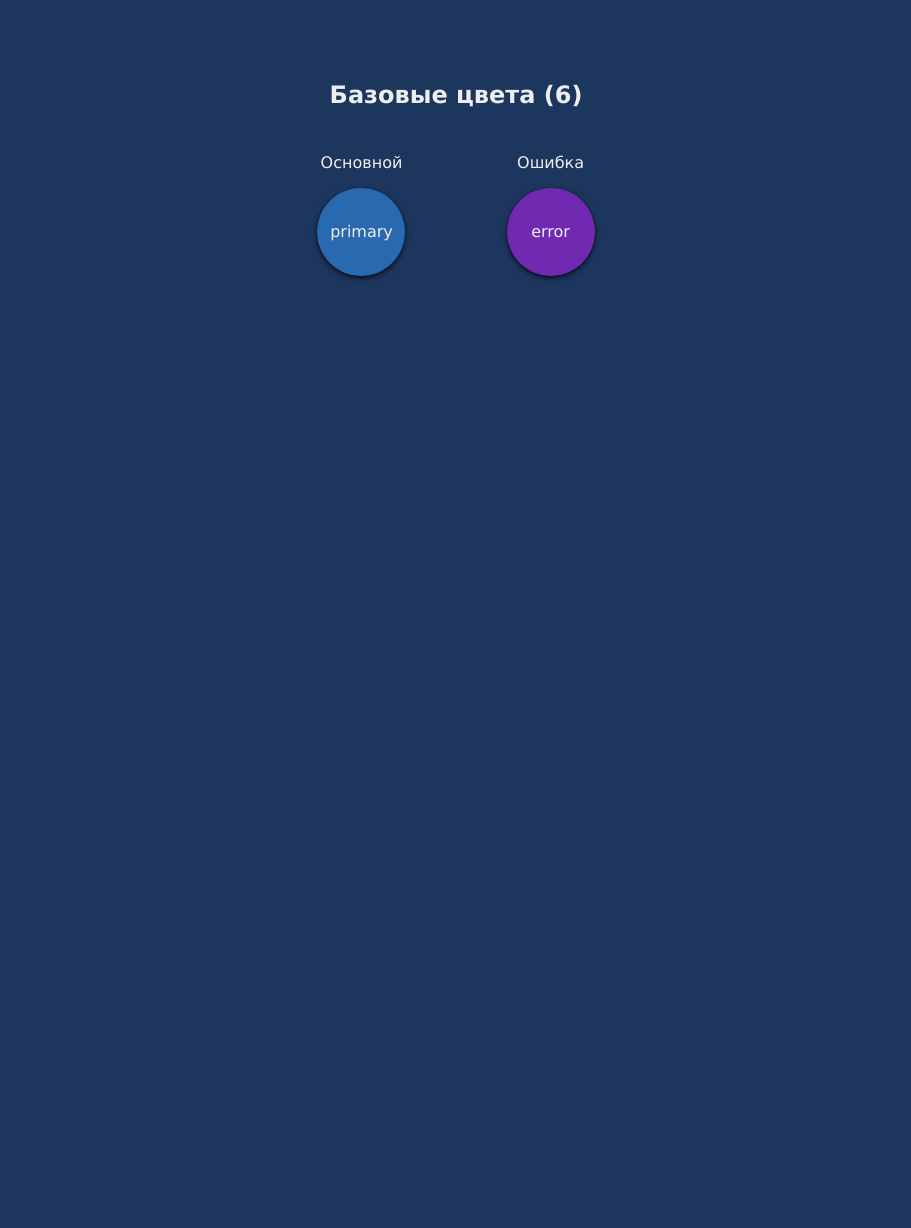
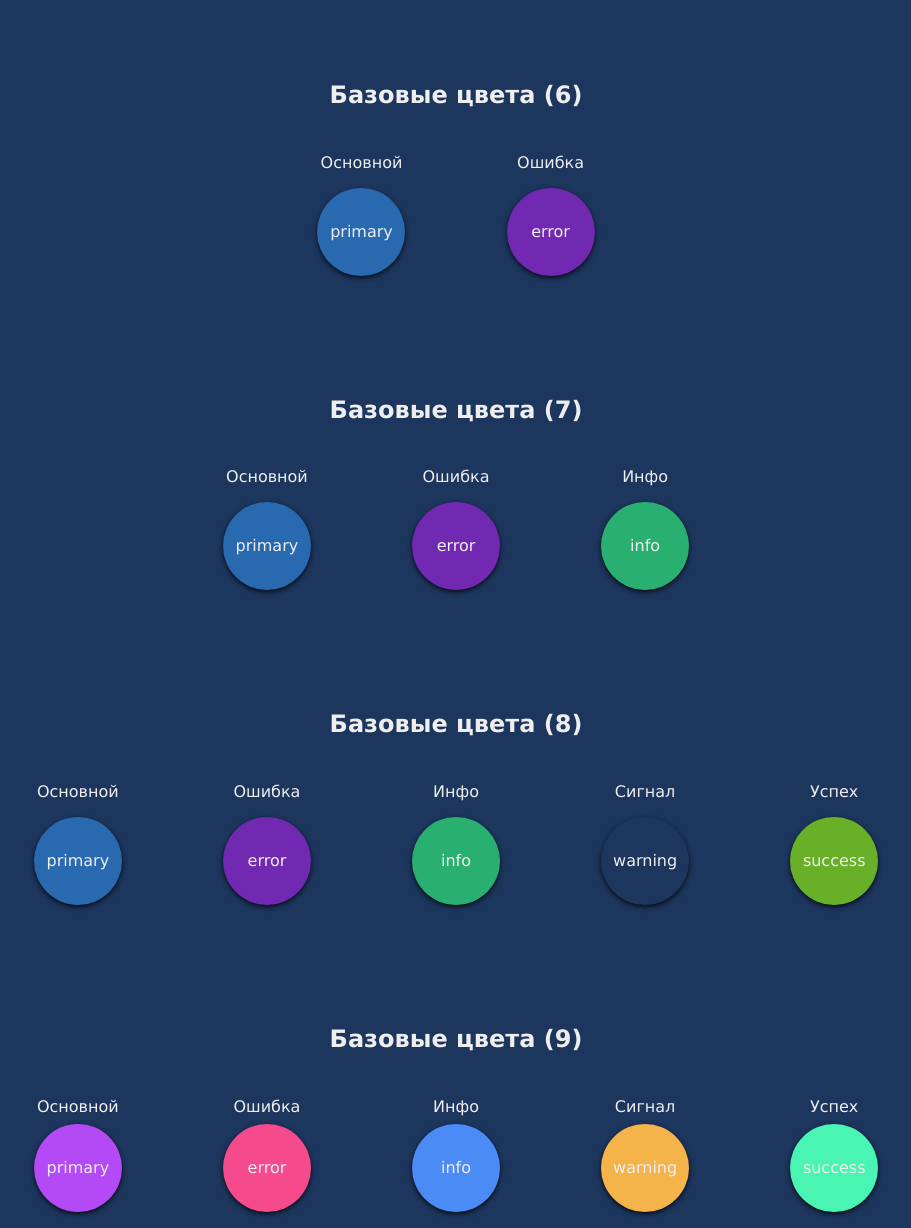
Before and after one commit to alexey-korablin/less_hints, a plain HTML site: page index.html in a window 1280 px wide. Shown: the part 1710-2938 px from the top of the page, without its empty margins (184-1095 px from the left). Before the commit the page ends 2010 px from the top, so only its background shows below. Drawn offline with Linux system fonts and the light colour scheme.

Commit message:
004 Added 3 parts (total 9 parts) There's info about calculate colors

```diff
--- a/index.html
+++ b/index.html
@@ -59,5 +59,69 @@
             <span class="color color-error6">error</span>
         </figure>
     </article>
+    <!--Часть 7-->
+    <article class="palette">
+        <h1>Базовые цвета (7)</h1>
+        <figure class="palette-item7">
+            <figcaption>Основной</figcaption>
+            <span class="color color-primary7">primary</span>
+        </figure>
+        <figure class="palette-item7">
+            <figcaption>Ошибка</figcaption>
+            <span class="color color-error7">error</span>
+        </figure>
+        <figure class="palette-item7">
+            <figcaption>Инфо</figcaption>
+            <span class="color color-info7">info</span>
+        </figure>
+    </article>
+    <!--Часть 8-->
+    <article class="palette">
+        <h1>Базовые цвета (8)</h1>
+        <figure class="palette-item8">
+            <figcaption>Основной</figcaption>
+            <span class="color color-primary8">primary</span>
+        </figure>
+        <figure class="palette-item8">
+            <figcaption>Ошибка</figcaption>
+            <span class="color color-error8">error</span>
+        </figure>
+        <figure class="palette-item8">
+            <figcaption>Инфо</figcaption>
+            <span class="color color-info8">info</span>
+        </figure>
+        <figure class="palette-item8">
+            <figcaption>Сигнал</figcaption>
+            <span class="color color-warnin8g">warning</span>
+        </figure>
+        <figure class="palette-item8">
+            <figcaption>Успех</figcaption>
+            <span class="color color-success8">success</span>
+        </figure>
+    </article>
+    <!--Часть 9-->
+    <article class="palette">
+        <h1>Базовые цвета (9)</h1>
+        <figure class="palette-item9">
+            <figcaption>Основной</figcaption>
+            <span class="color color-primary9">primary</span>
+        </figure>
+        <figure class="palette-item9">
+            <figcaption>Ошибка</figcaption>
+            <span class="color color-error9">error</span>
+        </figure>
+        <figure class="palette-item9">
+            <figcaption>Инфо</figcaption>
+            <span class="color color-info9">info</span>
+        </figure>
+        <figure class="palette-item9">
+            <figcaption>Сигнал</figcaption>
+            <span class="color color-warning9">warning</span>
+        </figure>
+        <figure class="palette-item9">
+            <figcaption>Успех</figcaption>
+            <span class="color color-success9">success</span>
+        </figure>
+    </article>
 </body>
 </html>
--- a/less/styleless.less
+++ b/less/styleless.less
@@ -100,6 +100,7 @@ figcaption{
       border-radius: 0;
   }
 }
+
 /*Часть 6
 Вложенные правила можно использовать для удобного структурирования цветов
 В данном примере происходит вычисление цвета для переменной @error-color (о функции spin см Ч.4)
@@ -124,3 +125,102 @@ figcaption{
       margin: 0.5em;
   }
 }
+
+/*Часть 7
+Вычисление цветов с помощью функции spin
+*/
+@distance: 60;
+@error-color: spin(@base-color, @distance);
+
+@invert-distance: @distance * -1;
+@info-color: spin(@base-color, @invert-distance);
+
+.color {
+    &-primary7 {
+        background-color: @base-color;
+    }
+    &-error7 {
+        background-color: @error-color;
+    }
+    &-info7 {
+        background-color: @info-color;
+    }
+}
+
+.palette-item7 {
+    display: inline-block;
+    .color {
+        margin: 0.5em;
+    }
+}
+
+/*Часть 8
+Вычисление цветов с помощью функции spin. Вычисляются два комплиментарных цвета: для пар info - warning и error - success
+*/
+@distance: 60;
+@invert-distance: @distance * -1;
+
+@error-color: spin(@base-color, @distance);
+@info-color: spin(@base-color, @invert-distance);
+@warning-color: spin(@base-color, @distance * 2);
+@success-color: spin(@base-color,  @invert-distance * 2);
+
+.color {
+    &-primary8 {
+        background-color: @base-color;
+    }
+    &-error8 {
+        background-color: @error-color;
+    }
+    &-info8 {
+        background-color: @info-color;
+    }
+    &-warning8 {
+        background-color: @warning-color;
+    }
+    &-success8 {
+        background-color: @success-color;
+    }
+}
+
+.palette-item8 {
+    display: inline-block;
+    .color {
+        margin: 0.5em;
+    }
+}
+/*Часть 9
+Изменения базового цвета можно добиться методом применения математических операций ко всем вместе взятым цветовым каналам или к каждому в отдельности.
+*/
+@base-color0: rgb(110 + 50, 27 * 2, 255 - 30) + 20; /*Вычисление цветовых каналов*/
+
+@distance: 60;
+@error-color0: spin(@base-color0, @distance);
+@info-color0: spin(@base-color0, @distance * -1);
+@warn-color0: spin(@base-color0, @distance * 2);
+@success-color0: spin(@base-color0, @distance * -2);
+
+.color {
+    &-primary9 {
+        background-color: @base-color0;
+    }
+    &-error9 {
+        background-color: @error-color0;
+    }
+    &-info9 {
+        background-color: @info-color0;
+    }
+    &-warning9 {
+        background-color: @warn-color0;
+    }
+    &-success9 {
+        background-color: @success-color0;
+    }
+}
+
+.palette-item9 {
+    display: inline-block;
+    .color {
+        margin: 0 .5em;
+    }
+}
```
